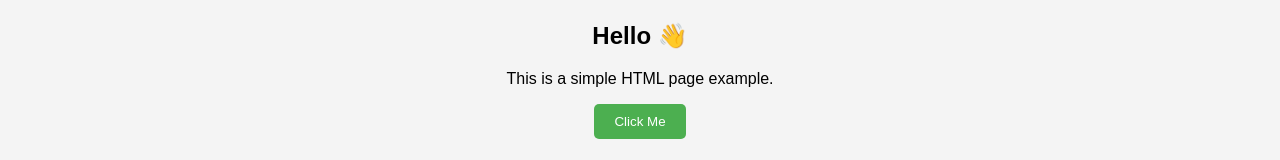
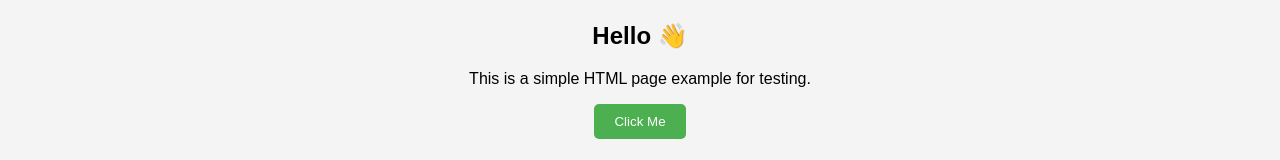
Before and after one commit to KishanVaghela857/cqa-test, a plain HTML site: page Index.html in a window 1280 px wide. Shown: the part 138-298 px from the top of the page. Drawn offline with Linux system fonts and the light colour scheme.

Commit message:
Update Index.html

```diff
--- a/Index.html
+++ b/Index.html
@@ -47,7 +47,7 @@
 
 <section>
     <h2>Hello 👋</h2>
-    <p>This is a simple HTML page example.</p>
+    <p>This is a simple HTML page example for testing.</p>
     <button onclick="showMessage()">Click Me</button>
 </section>
 
```
